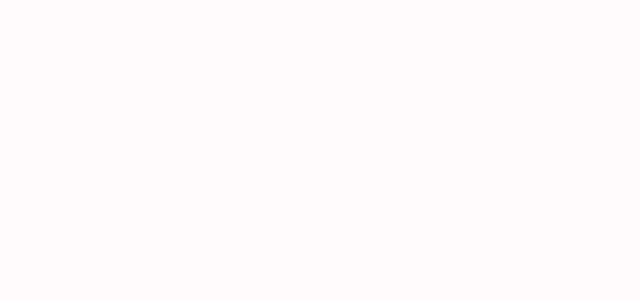
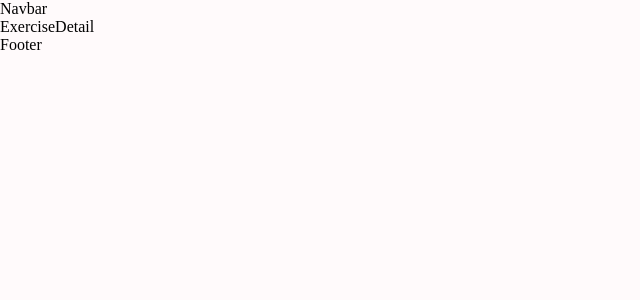
Before and after one commit to donev-stan/Fitness-App, a React (Create React App) app: page /exercise/1 in a window 1280 px wide. Shown: the top 300 px of the page, without its empty margins (0-640 px from the left). Built offline with nearby package versions, Linux system fonts and the light colour scheme.

Commit message:
basic structure

```diff
--- a/src/App.js
+++ b/src/App.js
@@ -1,7 +1,23 @@
 import "./App.css";
+import Navbar from "./components/Navbar";
+import Home from "./pages/Home";
+import ExerciseDetail from "./pages/ExerciseDetail";
+import Footer from "./components/Footer";
+
+import { Route, Routes } from "react-router-dom";
+import { Box } from "@mui/material";
 
 function App() {
-  return null;
+  return (
+    <Box width={"400px"} sx={{ width: { x1: "1488px" } }} m="auto">
+      <Navbar />
+      <Routes>
+        <Route path="/" element={<Home />} />
+        <Route path="/exercise/:id" element={<ExerciseDetail />} />
+      </Routes>
+      <Footer />
+    </Box>
+  );
 }
 
 export default App;
--- /dev/null
+++ b/src/components/Footer.jsx
@@ -0,0 +1,9 @@
+import React from 'react'
+
+const Footer = () => {
+  return (
+    <div>Footer</div>
+  )
+}
+
+export default Footer
--- /dev/null
+++ b/src/components/Navbar.jsx
@@ -0,0 +1,9 @@
+import React from 'react'
+
+const Navbar = () => {
+  return (
+    <div>Navbar</div>
+  )
+}
+
+export default Navbar
--- a/src/index.js
+++ b/src/index.js
@@ -1,10 +1,13 @@
-import React from 'react';
-import ReactDOM from 'react-dom/client';
-import App from './App';
+import React from "react";
+import ReactDOM from "react-dom/client";
+import App from "./App";
+import { BrowserRouter } from "react-router-dom";
 
-const root = ReactDOM.createRoot(document.getElementById('root'));
+const root = ReactDOM.createRoot(document.getElementById("root"));
 root.render(
   <React.StrictMode>
-    <App />
+    <BrowserRouter>
+      <App />
+    </BrowserRouter>
   </React.StrictMode>
 );
--- /dev/null
+++ b/src/pages/ExerciseDetail.jsx
@@ -0,0 +1,9 @@
+import React from 'react'
+
+const ExerciseDetail = () => {
+  return (
+    <div>ExerciseDetail</div>
+  )
+}
+
+export default ExerciseDetail
--- /dev/null
+++ b/src/pages/Home.jsx
@@ -0,0 +1,9 @@
+import React from 'react'
+
+const Home = () => {
+  return (
+    <div>Home</div>
+  )
+}
+
+export default Home
```
